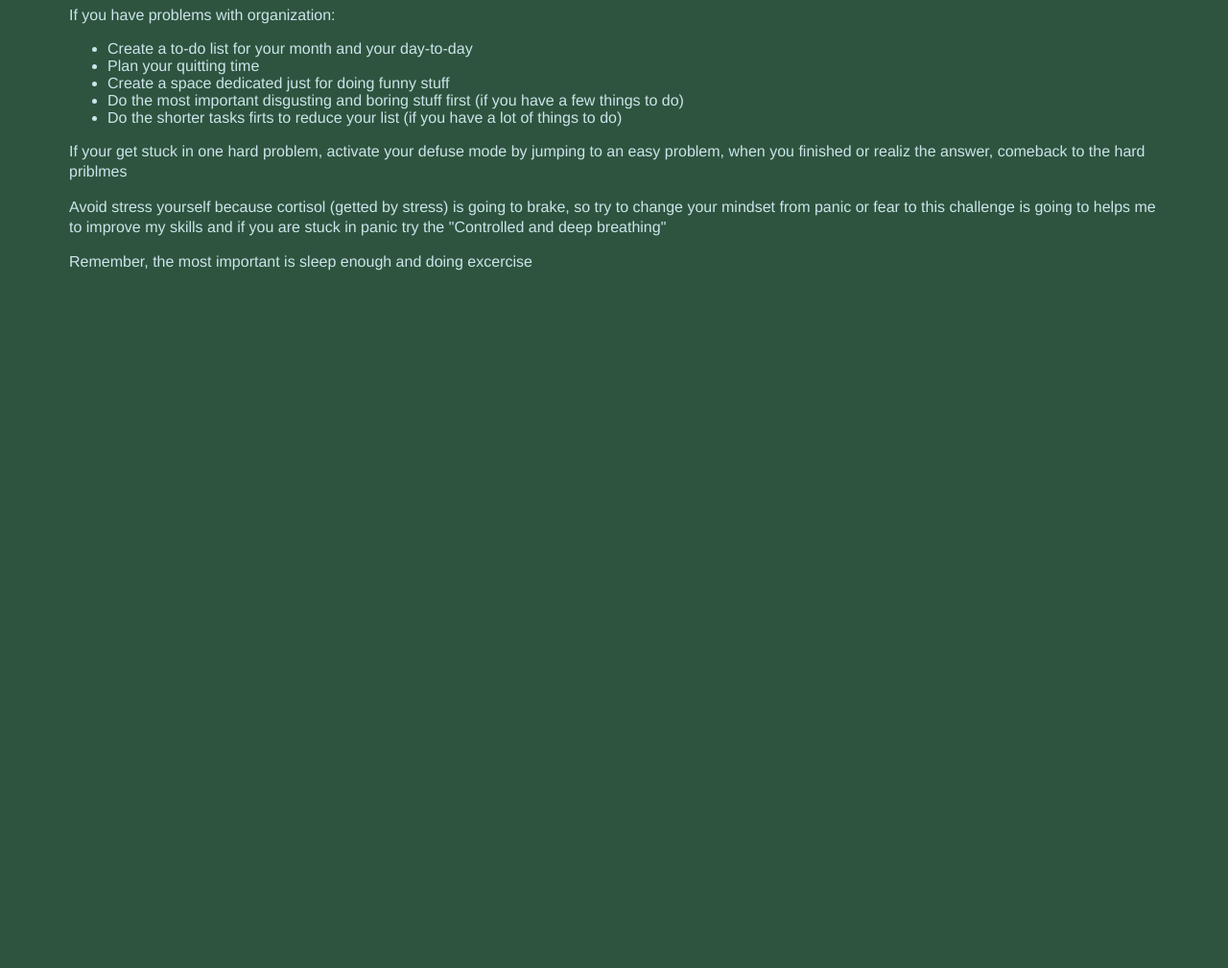
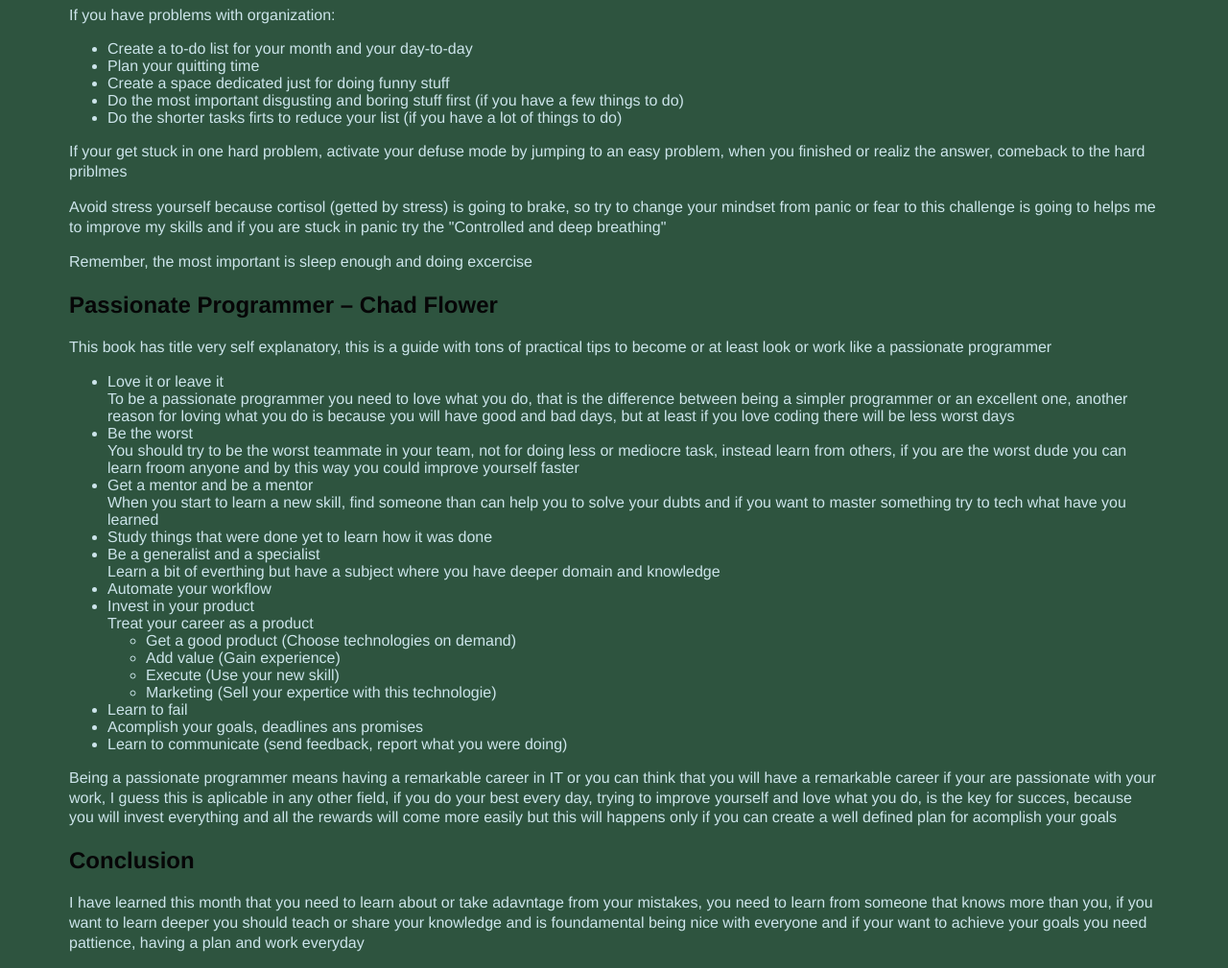
Before and after one commit to danodelarosa/essays, a plain HTML site: page monthly_1.html in a window 1280 px wide. Shown: the part 1359-2368 px from the top of the page at 96% size. Before the commit the page ends 1659 px from the top, so only its background shows below. Drawn offline with Linux system fonts and the light colour scheme.

Commit message:
month 1 - assignment 3 and conclusion

```diff
--- a/monthly_1.html
+++ b/monthly_1.html
@@ -68,5 +68,30 @@
 	<p>Avoid stress yourself because cortisol (getted by stress) is going to brake, so try to change your mindset from panic or fear to this challenge is going to helps me to improve my skills and if you are stuck in panic try the "Controlled and deep breathing"</p>
 
 	<p>Remember, the most important is sleep enough and doing excercise</p>
+
+	<h2>Passionate Programmer – Chad Flower </h2>
+	<p>This book has title very self explanatory, this is a guide with tons of practical tips to become or at least look or work like a passionate programmer</p>
+	<ul>
+		<li>Love it or leave it<br>To be a passionate programmer you need to love what you do, that is the difference between being a simpler programmer or an excellent one, another reason for loving what you do is because you will have good and bad days, but at least if you love coding there will be less worst days</li>
+		<li>Be the worst<br>You should try to be the worst teammate in your team, not for doing less or mediocre task, instead learn from others, if you are the worst dude you can learn froom anyone and by this way you could improve yourself faster</li>
+		<li>Get a mentor and be a mentor<br>When you start to learn a new skill, find someone than can help you to solve your dubts and if you want to master something try to tech what have you learned</li>
+		<li>Study things that were done yet to learn how it was done</li>
+		<li>Be a generalist and a specialist<br>Learn a bit of everthing but have a subject where you have deeper domain and knowledge </li>
+		<li>Automate your workflow</li>
+		<li>Invest in your product<br>Treat your career as a product
+			<ul>
+				<li>Get a good product (Choose technologies on demand)</li>
+				<li>Add value (Gain experience)</li>
+				<li>Execute (Use your new skill)</li>
+				<li>Marketing (Sell your expertice with this technologie)</li>
+			</ul>
+		</li>
+		<li>Learn to fail</li>
+		<li>Acomplish your goals, deadlines ans promises</li>
+		<li>Learn to communicate (send feedback, report what you were doing)</li>
+	</ul>
+	<p>Being a passionate programmer means having a remarkable career in IT or you can think that you will have a remarkable career if your are passionate with your work, I guess this is aplicable in any other field, if you do your best every day, trying to improve yourself and love what you do, is the key for succes, because you will invest everything and all the rewards will come more easily but this will happens only if you can create a well defined plan for acomplish your goals</p>
+	<h2>Conclusion</h2>
+	<p>I have learned this month that you need to learn about or take adavntage from your mistakes, you need to learn from someone that knows more than you, if you want to learn deeper you should teach or share your knowledge and is foundamental being nice with everyone and if your want to achieve your goals you need pattience, having a plan and work everyday</p>
 </body>
 </html>
```
